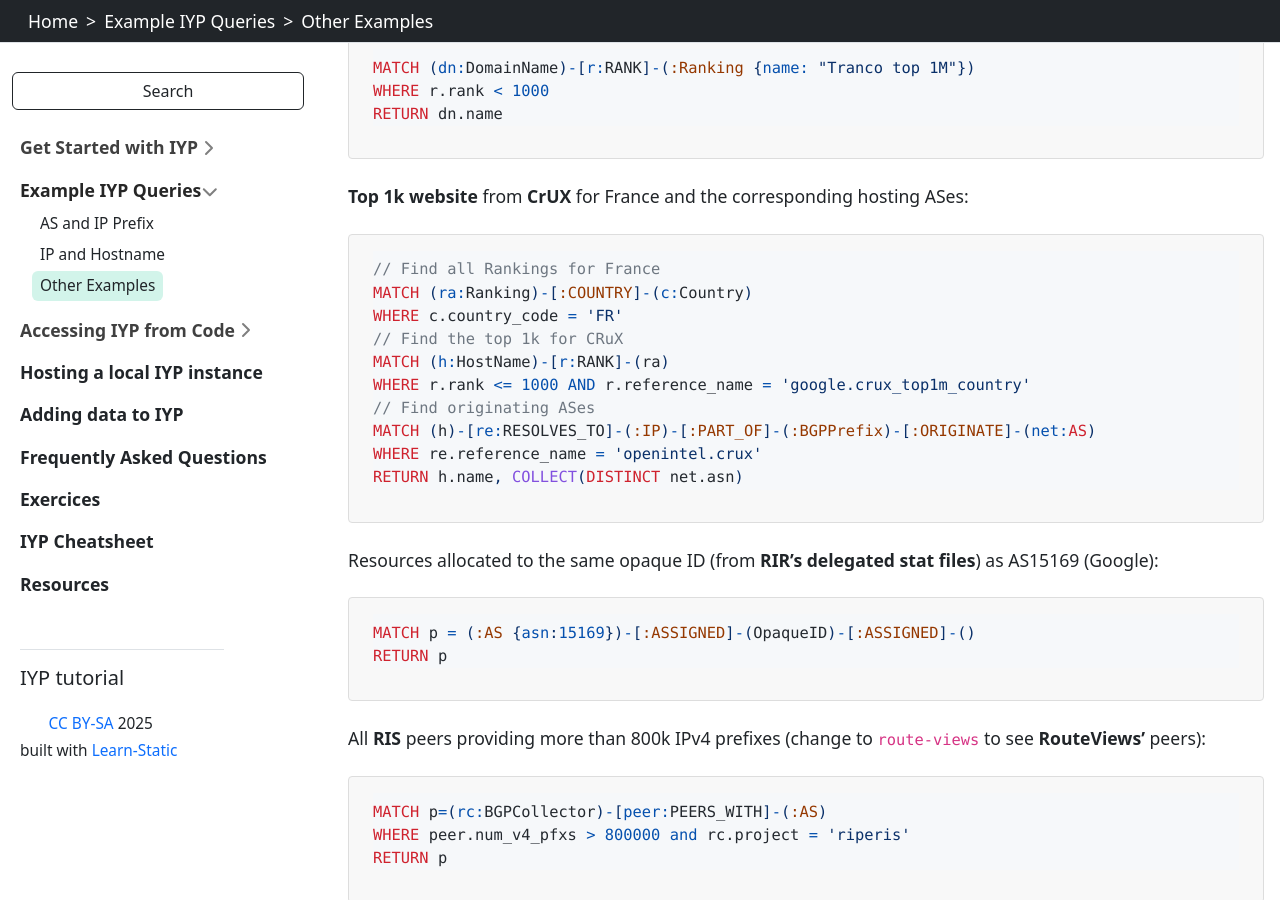
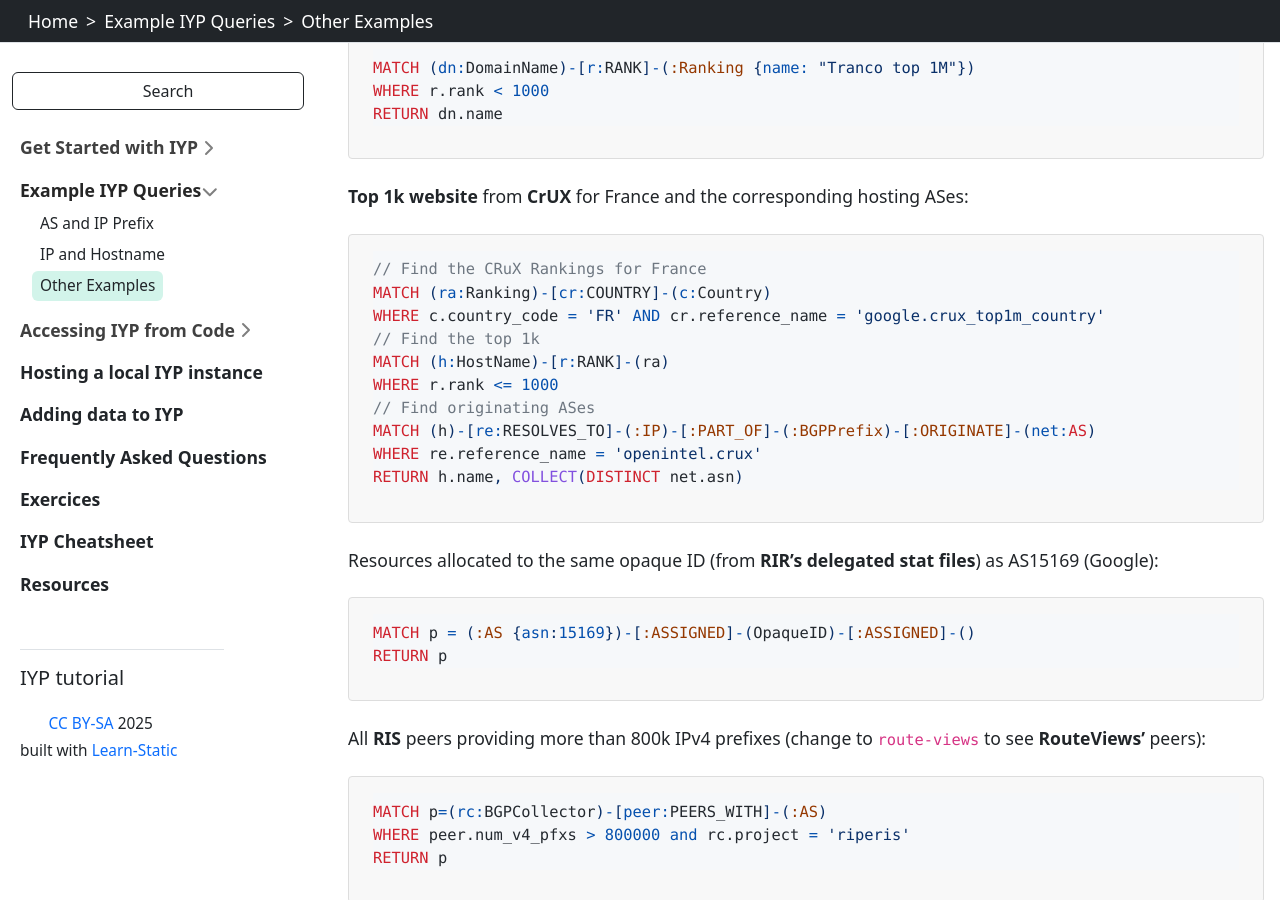
Before and after one commit to InternetHealthReport/iyp-tutorial, a Jekyll site: the page built from content/examples/others.md, in a window 1280 px wide and 900 px high, scrolled down 2193 px. Built offline with Jekyll 4.4.1, drawn with Linux system fonts in a browser that asks for light colours.

````diff
--- a/content/examples/others.md
+++ b/content/examples/others.md
@@ -59,12 +59,12 @@ RETURN dn.name
 
 **Top 1k website** from **CrUX** for France and the corresponding hosting ASes:
 ```cypher
-// Find all Rankings for France
-MATCH (ra:Ranking)-[:COUNTRY]-(c:Country)
-WHERE c.country_code = 'FR'
-// Find the top 1k for CRuX
+// Find the CRuX Rankings for France
+MATCH (ra:Ranking)-[cr:COUNTRY]-(c:Country)
+WHERE c.country_code = 'FR' AND cr.reference_name = 'google.crux_top1m_country'
+// Find the top 1k
 MATCH (h:HostName)-[r:RANK]-(ra)
-WHERE r.rank <= 1000 AND r.reference_name = 'google.crux_top1m_country'
+WHERE r.rank <= 1000
 // Find originating ASes
 MATCH (h)-[re:RESOLVES_TO]-(:IP)-[:PART_OF]-(:BGPPrefix)-[:ORIGINATE]-(net:AS)
 WHERE re.reference_name = 'openintel.crux'
````
